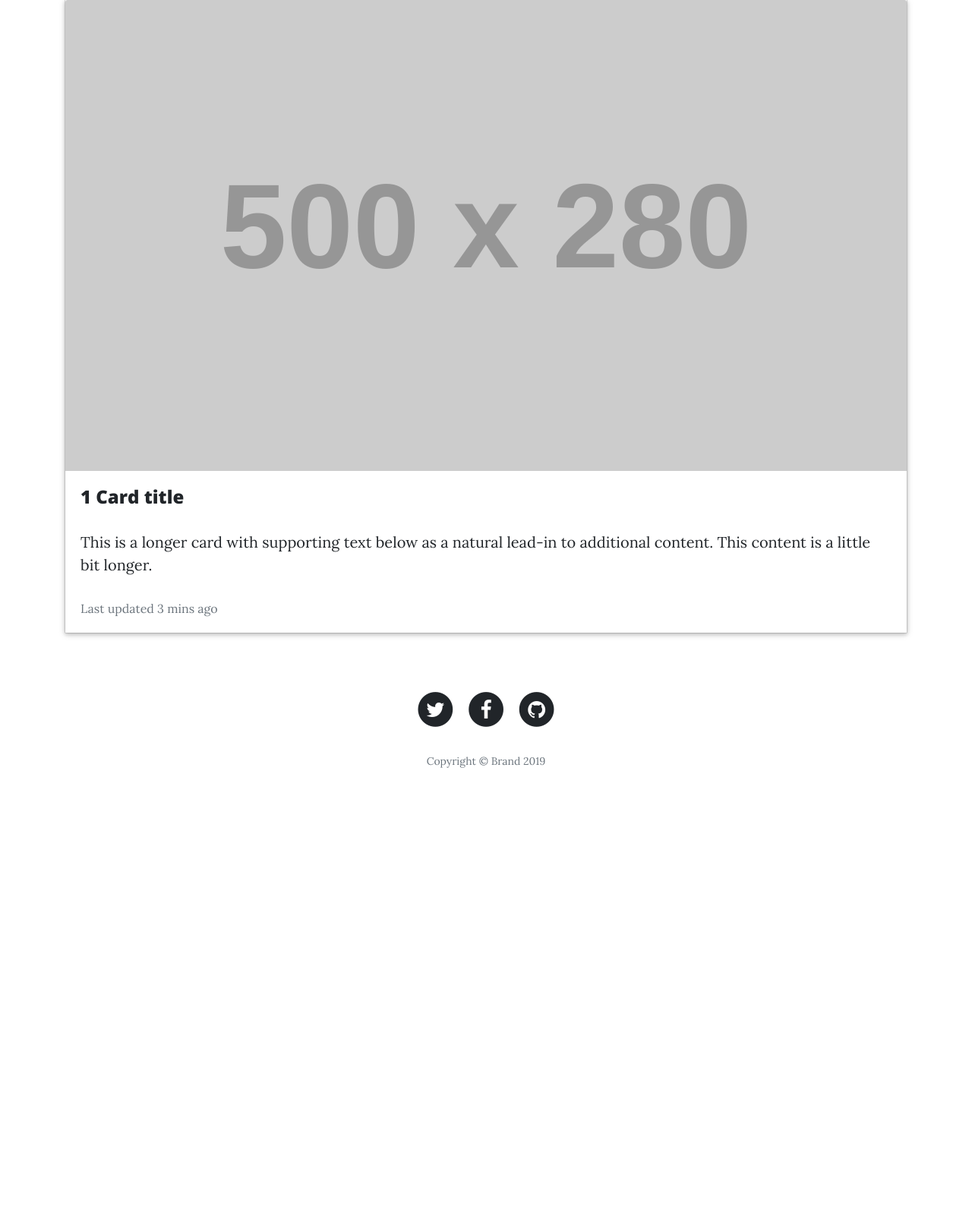
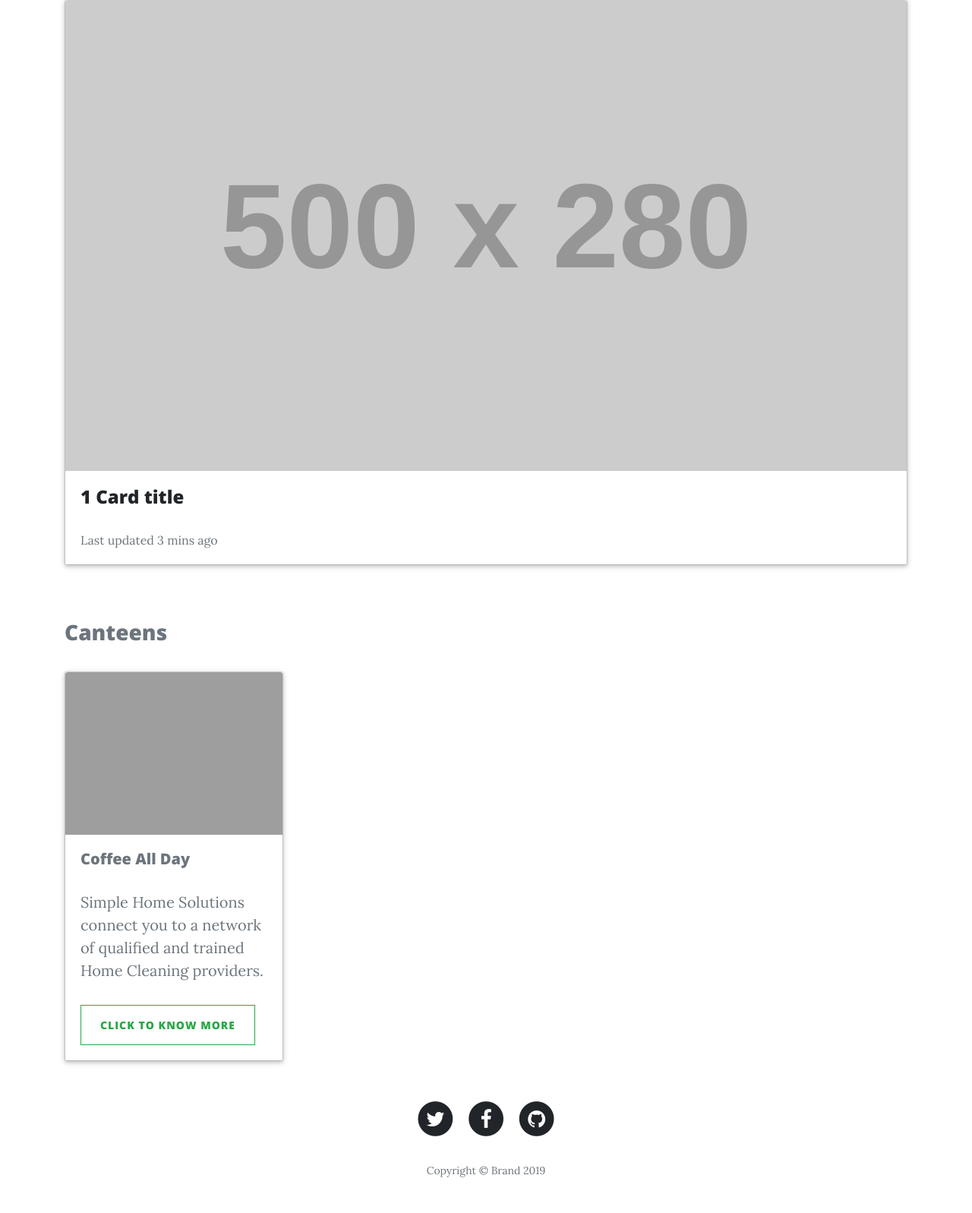
Before and after one commit to Venky-8/SnackIt, a PHP site: page / in a window 1280 px wide. Shown: the part 1330-2927 px from the top of the page at 76% size. Before the commit the page ends 2341 px from the top, so only its background shows below. Run offline with PHP 8.4, Linux system fonts and the light colour scheme; grey boxes labelled with a size stand in for pictures from a placeholder-image service; data that the repository does not hold is empty; some libraries are stand-ins or nearby versions; some web fonts are replaced; grey boxes are pictures that could not be loaded.

Commit message:
Added canteen list

```diff
--- a/index.php
+++ b/index.php
@@ -95,12 +95,62 @@ include 'templates/db_connect.php';
             <img class="card-img-top img-fluid" src="//placehold.it/500x280" alt="Card image cap">
             <div class="card-body">
                 <h4 class="card-title">1 Card title</h4>
-                <p class="card-text">This is a longer card with supporting text below as a natural lead-in to additional content. This content is a little bit longer.</p>
+                <p class="card-text">
+                    <?php
+
+                    $sql = "SELECT * FROM canteens";
+                    $result = mysqli_query($conn,$sql);
+                    $canteens = mysqli_fetch_all($result, MYSQLI_ASSOC);
+                    mysqli_free_result($result);
+
+                    for($i = 0;$i < sizeof($canteens);$i++) {
+                        echo $canteens[$i]['name'];
+                    }
+
+                    ?>
+                </p>
                 <p class="card-text"><small class="text-muted">Last updated 3 mins ago</small></p>
             </div>
         </div>
         </div>
     </div>
+
+    <div class="container text-muted mt-3">
+
+        <h3 class="mt-5 mb-4"> Canteens </h3>
+
+        <!-- cards -->
+
+        <div class="row">
+            <?php
+
+            // $sql = "SELECT * FROM menu";
+            // $result = mysqli_query($conn,$sql);
+            // $items = mysqli_fetch_all($result, MYSQLI_ASSOC);
+            // mysqli_free_result($result);
+            // mysqli_close($conn);
+
+
+            // for(i=0;i<3;i++) {
+
+            ?>
+            <div class="col-md-6 col-lg-3 mr-5">
+                <div class="card" style="width: 18rem;">
+                    <img class="card-img-top" src="images/cleaning-services-500x500.jpg" alt="Full Home Cleaning">
+                    <div class="card-body">
+                      <h5 class="card-title">Coffee All Day</h5>
+                      <p class="card-text">Simple Home Solutions connect you to a network of qualified and trained Home Cleaning providers.</p>
+                      <a href="./Subpages/home_cleaning.php" class="btn btn-outline-success">Click to know more</a>
+                    </div>
+                </div>
+            </div>
+            <?php
+            //} ?>
+        </div>
+
+    </div>
+
+
     <footer>
         <div class="container">
             <div class="row">
```
